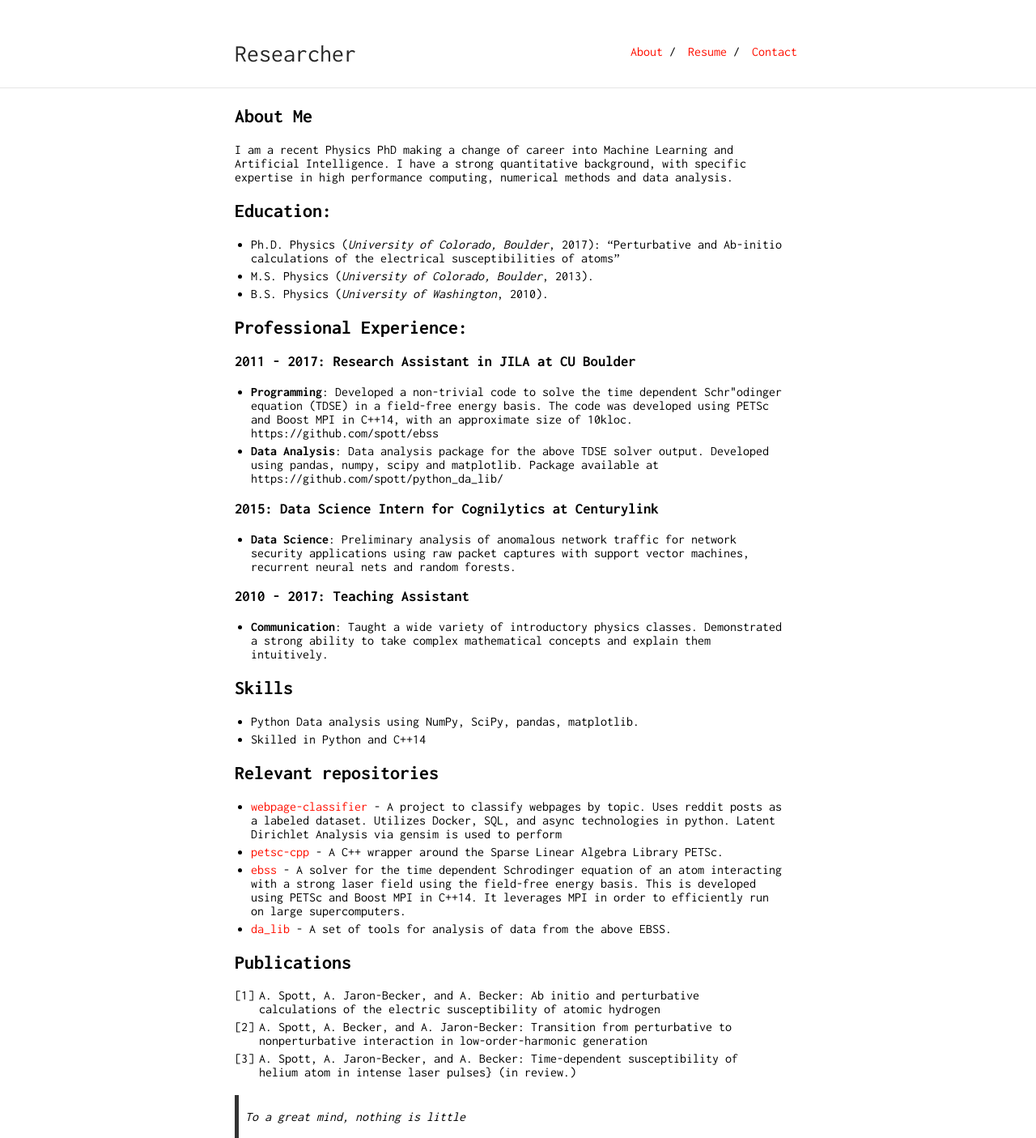
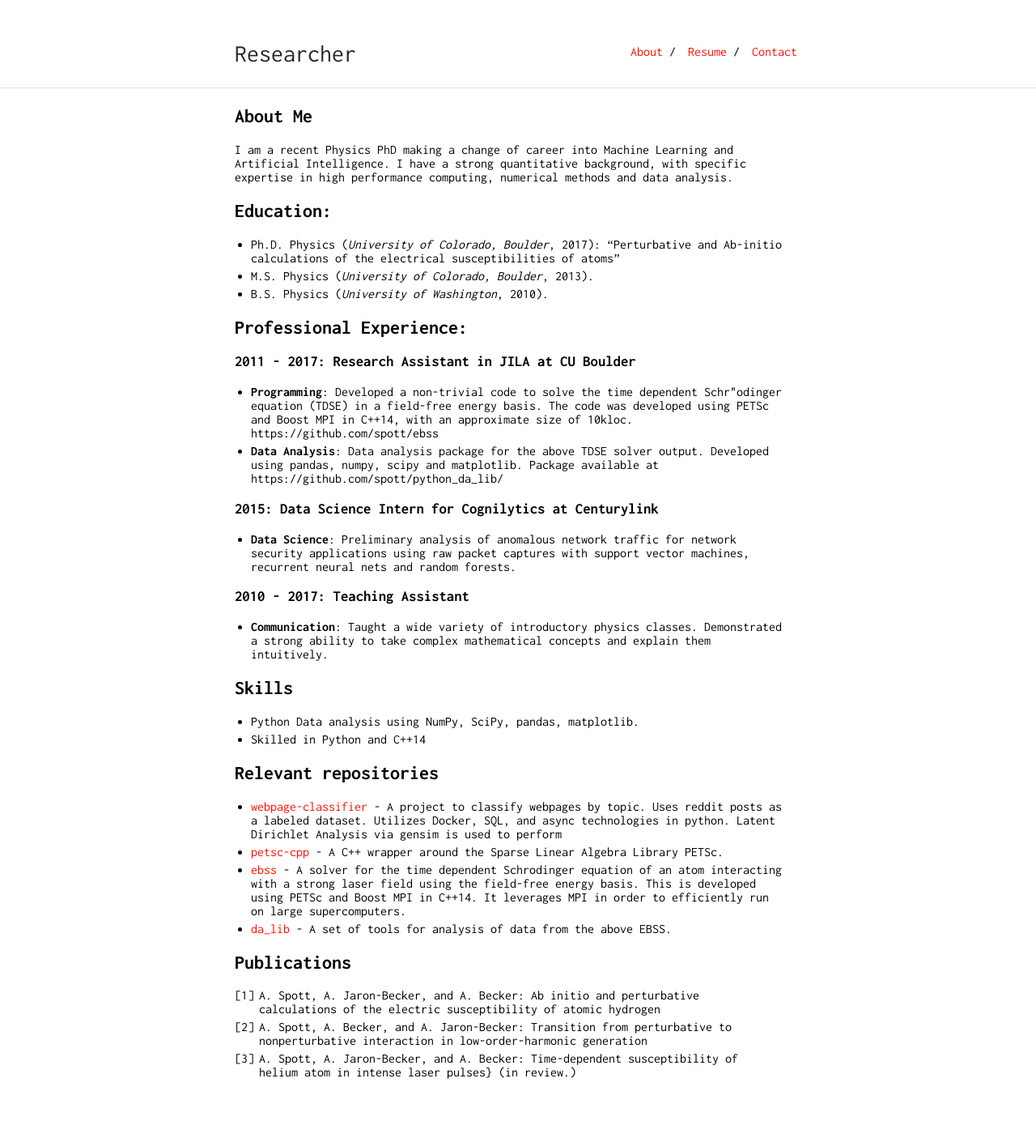
Before and after one commit to spott/spott.github.io, a Jekyll site: the page built from index.md, in a window 1280 px wide. Shown: the whole page at 81% size. Built offline with Jekyll 4.4.1, drawn with Linux system fonts in a browser that asks for light colours; our own code applies the rules of GitHub Pages for plain Markdown files; after the commit the page ends 1332 px from its top, so only the background shows below that.

Commit message:
remove the quote at the bottom

```diff
--- a/index.md
+++ b/index.md
@@ -64,8 +64,6 @@ analysis.
 2. A. Spott, A. Becker, and A. Jaron-Becker: Transition from perturbative to nonperturbative interaction in low-order-harmonic generation
 3. A. Spott, A. Jaron-Becker, and A. Becker: Time-dependent susceptibility of helium atom in intense laser pulses} (in review.)
 
-> To a great mind, nothing is little
-
 <!-- ## References -->
 
 <!-- * Foo Bar: Head of Department, Placeholder Names, Lorem -->
```
